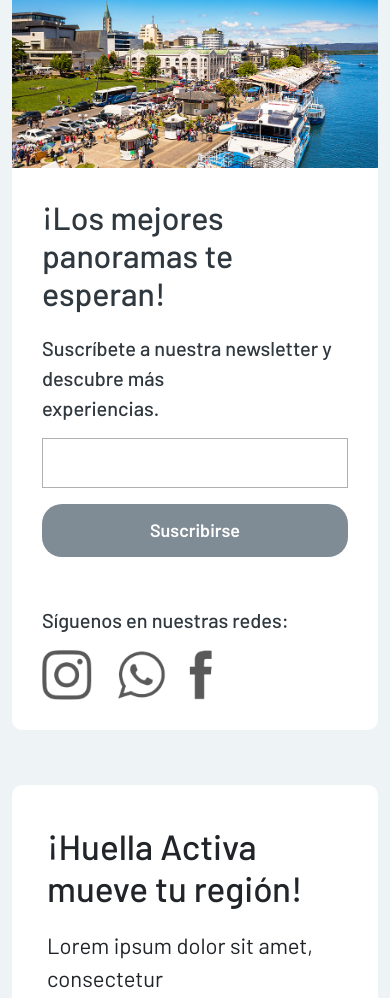
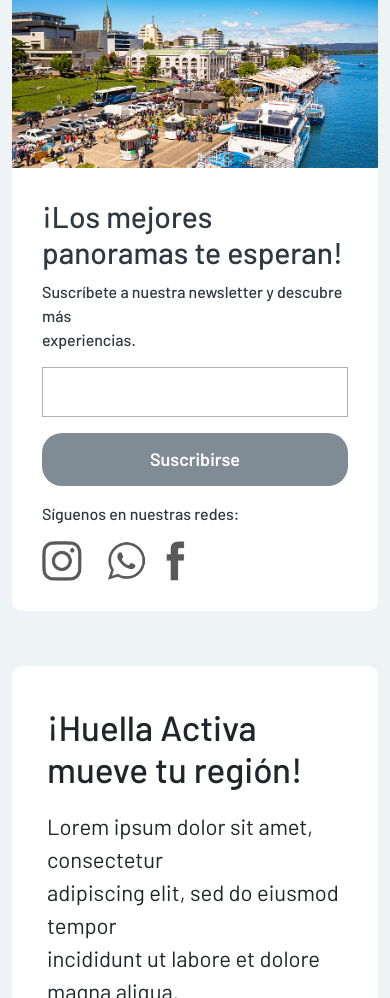
Before and after one commit to Sarker-Rajib/HuellaActiva, a plain HTML site: page index.html in a window 390 px wide. Shown: the part 3482-4480 px from the top of the page. Drawn offline with nearby package versions, Linux system fonts and the light colour scheme; files whose address does not match are found by name.

Commit message:
responsive issue fixed

```diff
--- a/assets/scss/components/_subscribe.scss
+++ b/assets/scss/components/_subscribe.scss
@@ -15,6 +15,11 @@
             font-size: 32px;
             font-weight: 500;
             padding-bottom: 20px;
+
+            @media(max-width:1399px) {
+                font-size: 30px;
+                padding-bottom: 10px;
+            }
         }
 
         .ss-heading,
@@ -22,9 +27,11 @@
             font-size: 20px;
             font-weight: 500;
             padding-bottom: 15px;
+
+            @media(max-width:1399px) {
+                font-size: 16px;
+            }
         }
-
-
 
 
         .em-input {
@@ -48,5 +55,13 @@
                 color: #ffffff;
             }
         }
+
+        img {
+            width: 50px;
+
+            @media(max-width:1399px) {
+                width: 40px;
+            }
+        }
     }
 }
--- a/index.html
+++ b/index.html
@@ -653,17 +653,16 @@
                 </div>
               </div>
 
-              <div class="d-md-flex align-items-center pt-5">
+              <div class="d-md-flex align-items-center pt-3 pt-xxl-5">
                 <div>
                   <p class="social-head me-4">Síguenos en nuestras redes:</p>
                 </div>
                 <div>
                   <ul class="p-0 d-flex">
-                    <li><a href="#"><img width="50" src="assets/images/insta.png" alt="social-icon"></a></li>
-                    <li class="ms-4 me-2"><a href="#"><img width="50" src="assets/images/whatsapp.png"
-                          alt="social-icon"></a>
+                    <li><a href="#"><img src="assets/images/insta.png" alt="social-icon"></a></li>
+                    <li class="ms-4 me-2"><a href="#"><img src="assets/images/whatsapp.png" alt="social-icon"></a>
                     </li>
-                    <li><a href="#"><img width="50" src="assets/images/facebook.png" alt="social-icon"></a></li>
+                    <li><a href="#"><img src="assets/images/facebook.png" alt="social-icon"></a></li>
                   </ul>
                 </div>
               </div>
```
Also changed, not shown: event.html (+1 -8 lines), assets/css/style.css, 1 other file.
